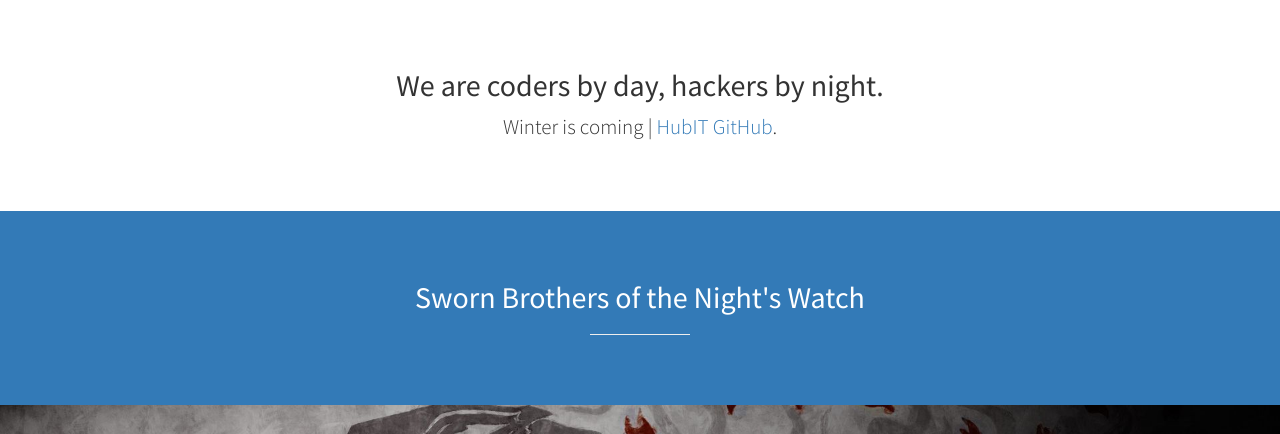
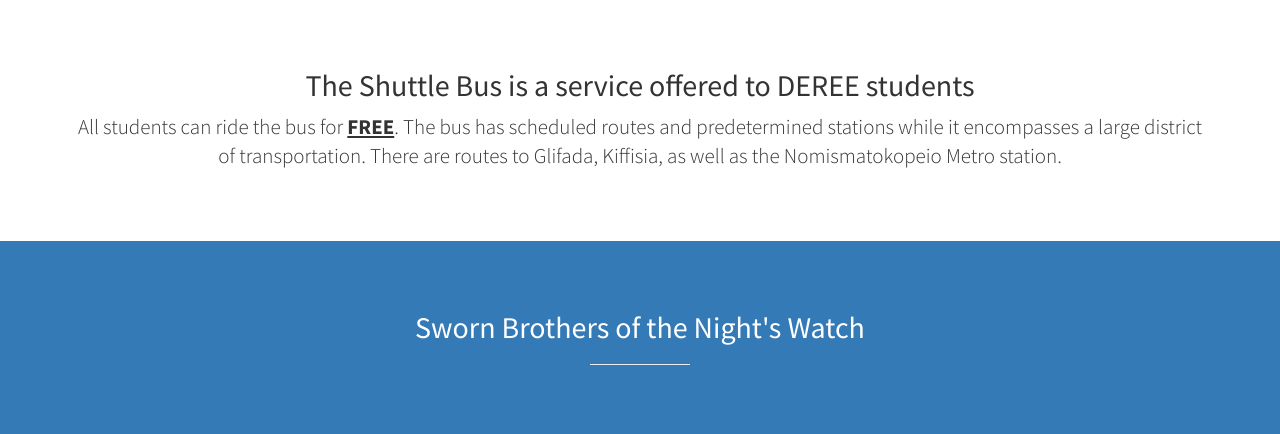
Before and after one commit to PadawanTony/BusTracker, a PHP site: template app/Views/welcome.php in a window 1280 px wide. Shown: the part 801-1235 px from the top of the page. Run offline with PHP 8.4, Linux system fonts and the light colour scheme; the template is opened without the code that fills it, so the values that code supplies are empty; some libraries are stand-ins or nearby versions.

Commit message:
Modify About text

```diff
--- a/app/Views/welcome.php
+++ b/app/Views/welcome.php
@@ -48,10 +48,10 @@
             <a href="#about" onclick=$("#menu-close").click();>About</a>
         </li>
         <li>
-            <a href="#services" onclick=$("#menu-close").click();>Night's Watch</a>
+            <a href="#services" onclick=$("#menu-close").click();>Schedule</a>
         </li>
         <li>
-            <a href="#portfolio" onclick=$("#menu-close").click();>Portfolio</a>
+            <a href="#portfolio" onclick=$("#menu-close").click();>Item</a>
         </li>
         <li>
             <a href="#contact" onclick=$("#menu-close").click();>Contact</a>
@@ -75,10 +75,9 @@
     <div class="container">
         <div class="row">
             <div class="col-lg-12 text-center">
-                <h2>We are coders by day, hackers by night. </h2>
+                <h2> The Shuttle Bus is a service offered to DEREE students </h2>
 
-                <p class="lead">Winter is coming | <a target="_blank"
-                                                      href="https://github.com/Hub-IT">HubIT GitHub</a>.</p>
+                <p class="lead"> All students can ride the bus for <b><u>FREE</u></b>. The bus has scheduled routes and predetermined stations while it encompasses a large district of transportation. There are routes to Glifada, Kiffisia, as well as the Nomismatokopeio Metro station. </p>
             </div>
         </div>
         <!-- /.row -->
```
